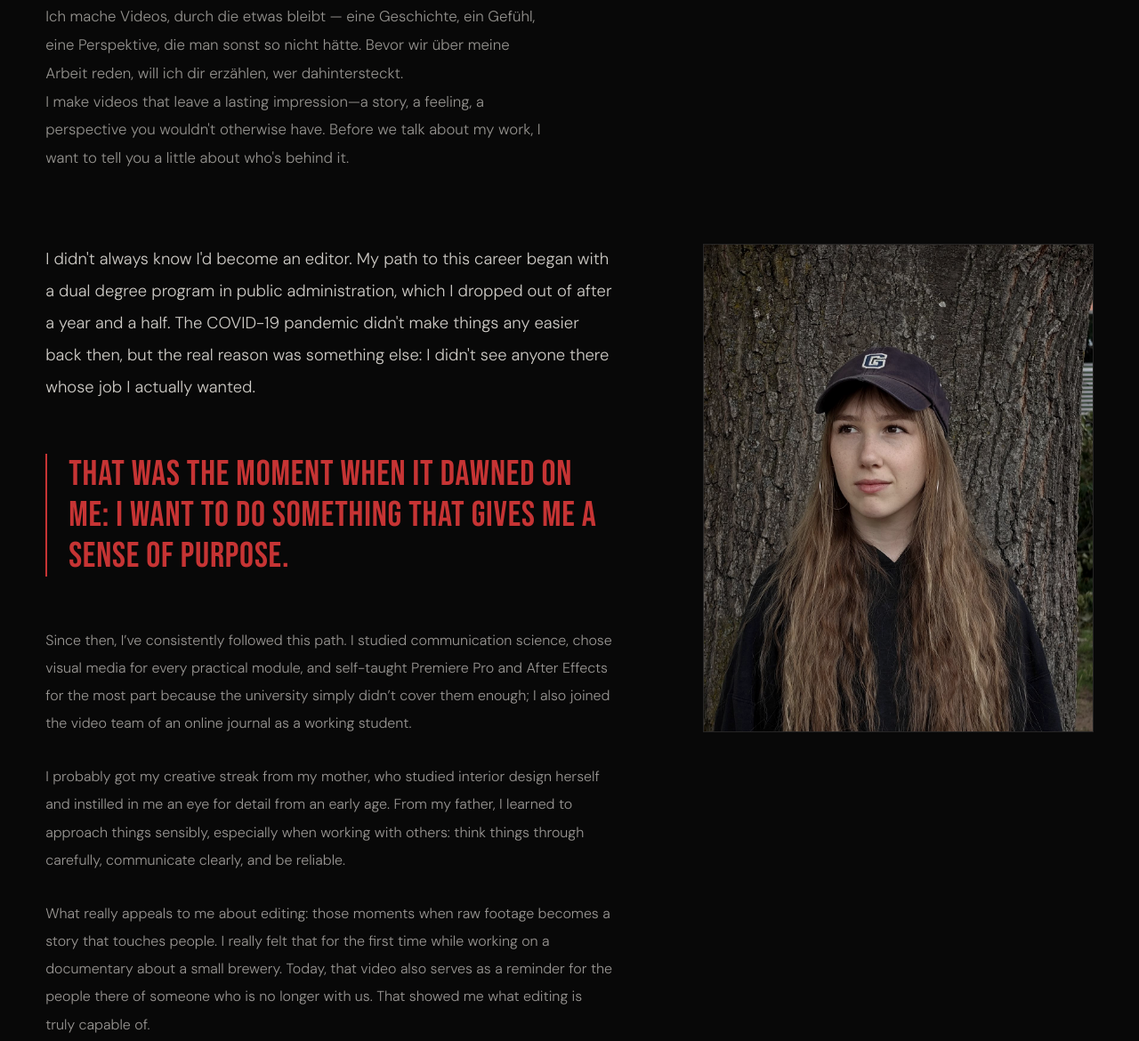
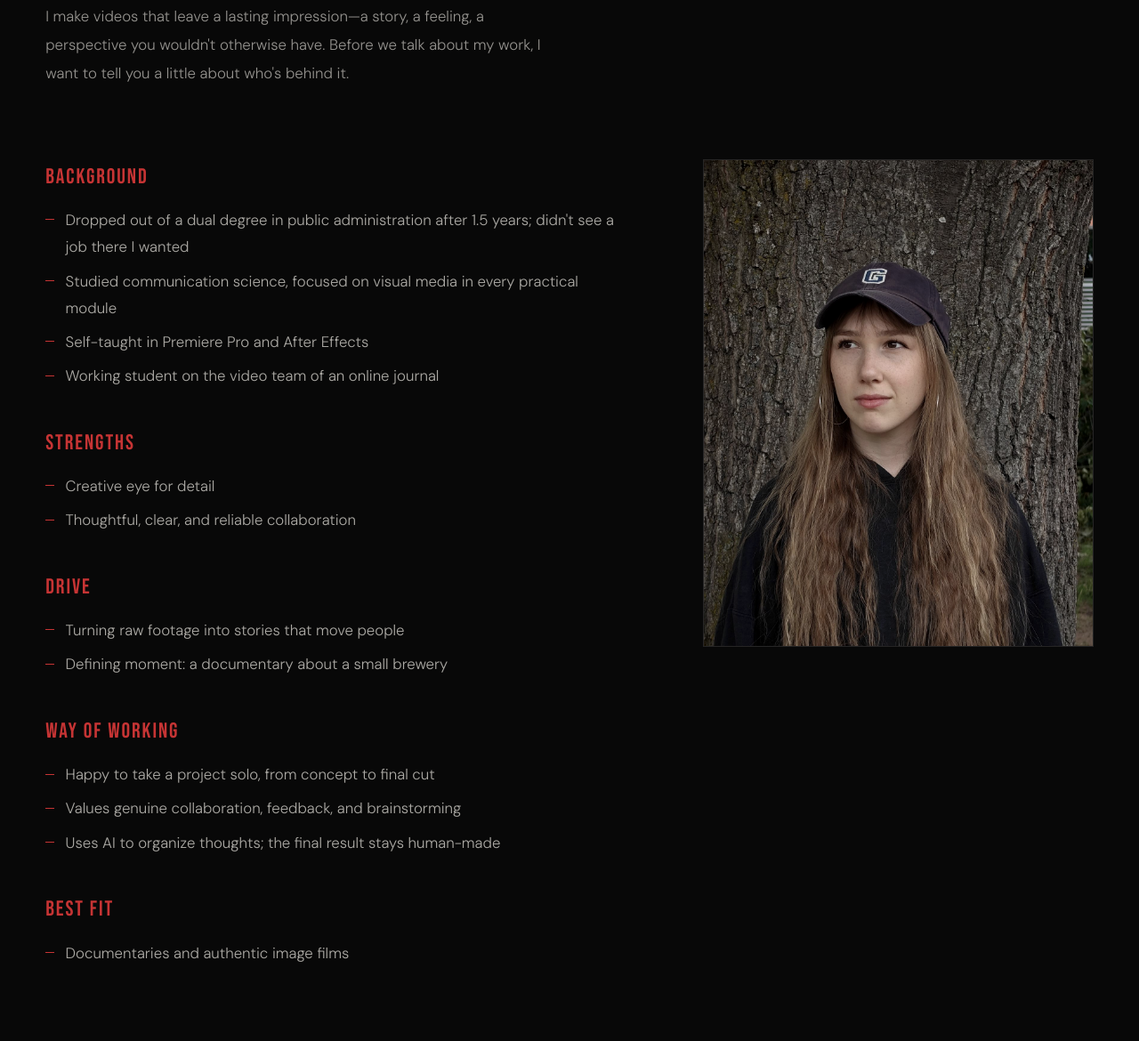
Before and after one commit to sistaevaproductions/github.io, a plain HTML site: page about.html in a window 1280 px wide. Shown: the part 418-1588 px from the top of the page at 89% size. Drawn offline with Linux system fonts and the light colour scheme.

Commit message:
Update about.html

```diff
--- a/about.html
+++ b/about.html
@@ -35,6 +35,13 @@
   .about-article-inner { max-width: 640px; }
   .about-article p { font-size: 1rem; color: rgba(240,236,230,0.62); margin-bottom: 1.8rem; line-height: 1.95; }
   .about-article p:first-of-type { font-size: 1.15rem; color: rgba(240,236,230,0.85); }
+
+
+  .about-article h3 { font-family: 'Bebas Neue', sans-serif; font-size: 1.5rem; letter-spacing: 0.08em; color: var(--red); font-weight: 400; margin: 2.5rem 0 0.8rem; }
+  .about-article h3:first-child { margin-top: 0; }
+  .about-article ul { list-style: none; }
+  .about-article li { font-size: 1.05rem; color: rgba(240,236,230,0.7); line-height: 1.8; padding-left: 1.4rem; position: relative; margin-bottom: 0.5rem; }
+  .about-article li::before { content: ''; position: absolute; left: 0; top: 0.85em; width: 0.6rem; height: 1px; background: var(--red); }
 
   .about-image-col { position: sticky; top: 7rem; align-self: start; }
   .about-image-col .frame { position: relative; overflow: hidden; background: #0f0f0f; border: 1px solid var(--border); aspect-ratio: 4 / 5; }
@@ -84,28 +91,42 @@
   <div class="hero-bg"></div>
   <div class="section-label">About me</div>
   <h1 class="about-title">HEY, ICH<br>BIN <span class="red">EVA.</span></h1>
-  <p class="about-lead">Ich mache Videos, durch die etwas bleibt — eine Geschichte, ein Gefühl, eine Perspektive, die man sonst so nicht hätte. Bevor wir über meine Arbeit reden, will ich dir erzählen, wer dahintersteckt.</p>
-
   <p class="about-lead">I make videos that leave a lasting impression—a story, a feeling, a perspective you wouldn't otherwise have. Before we talk about my work, I want to tell you a little about who's behind it.</p>
 </section>
 
 <section class="about-article">
   <div class="about-article-inner">
-    <p>I didn't always know I'd become an editor. My path to this career began with a dual degree program in public administration, which I dropped out of after a year and a half. The COVID-19 pandemic didn't make things any easier back then, but the real reason was something else: I didn't see anyone there whose job I actually wanted.</p>
+    <h3>Background</h3>
+    <ul>
+      <li>Dropped out of a dual degree in public administration after 1.5 years; didn't see a job there I wanted</li>
+      <li>Studied communication science, focused on visual media in every practical module</li>
+      <li>Self-taught in Premiere Pro and After Effects</li>
+      <li>Working student on the video team of an online journal</li>
+    </ul>
 
-    <div class="pull-quote">That was the moment when it dawned on me: I want to do something that gives me a sense of purpose.</div>
+    <h3>Strengths</h3>
+    <ul>
+      <li>Creative eye for detail</li>
+      <li>Thoughtful, clear, and reliable collaboration</li>
+    </ul>
 
-    <p>Since then, I’ve consistently followed this path. I studied communication science, chose visual media for every practical module, and self-taught Premiere Pro and After Effects for the most part because the university simply didn’t cover them enough; I also joined the video team of an online journal as a working student.</p>
+    <h3>Drive</h3>
+    <ul>
+      <li>Turning raw footage into stories that move people</li>
+      <li>Defining moment: a documentary about a small brewery</li>
+    </ul>
 
-    <p>I probably got my creative streak from my mother, who studied interior design herself and instilled in me an eye for detail from an early age. From my father, I learned to approach things sensibly, especially when working with others: think things through carefully, communicate clearly, and be reliable.</p>
+    <h3>Way of working</h3>
+    <ul>
+      <li>Happy to take a project solo, from concept to final cut</li>
+      <li>Values genuine collaboration, feedback, and brainstorming</li>
+      <li>Uses AI to organize thoughts; the final result stays human-made</li>
+    </ul>
 
-    <p>What really appeals to me about editing: those moments when raw footage becomes a story that touches people. I really felt that for the first time while working on a documentary about a small brewery. Today, that video also serves as a reminder for the people there of someone who is no longer with us. That showed me what editing is truly capable of.</p>
-
-    <p>We’re a great fit if you have a real story to tell. It could be a documentary that takes the time to capture people and moments, or a promotional video that shows your company, your brand, or your team as they truly are, rather than polished and impersonal. For me, it’s never just about perfects pictures, but about a message that sticks with you. What you should know: I use AI to organize my thoughts. But it’s important to me that my final product remains the result of an honest, human creative process.</p>
-
-    <p>For projects where there aren’t many creatives working together at the same time, I enjoy taking on the role of the person who single-handedly sees a project through from concept to final cut. What’s always important to me is genuine collaboration: feedback, brainstorming together, not just going through the motions of a to-do list.</p>
-
-    <p>Then we're a good match, whether it's a shared project or because I'll help you bring to life what matters to you.</p>
+    <h3>Best fit</h3>
+    <ul>
+      <li>Documentaries and authentic image films</li>
+    </ul>
   </div>
 
   <div class="about-image-col">
```
